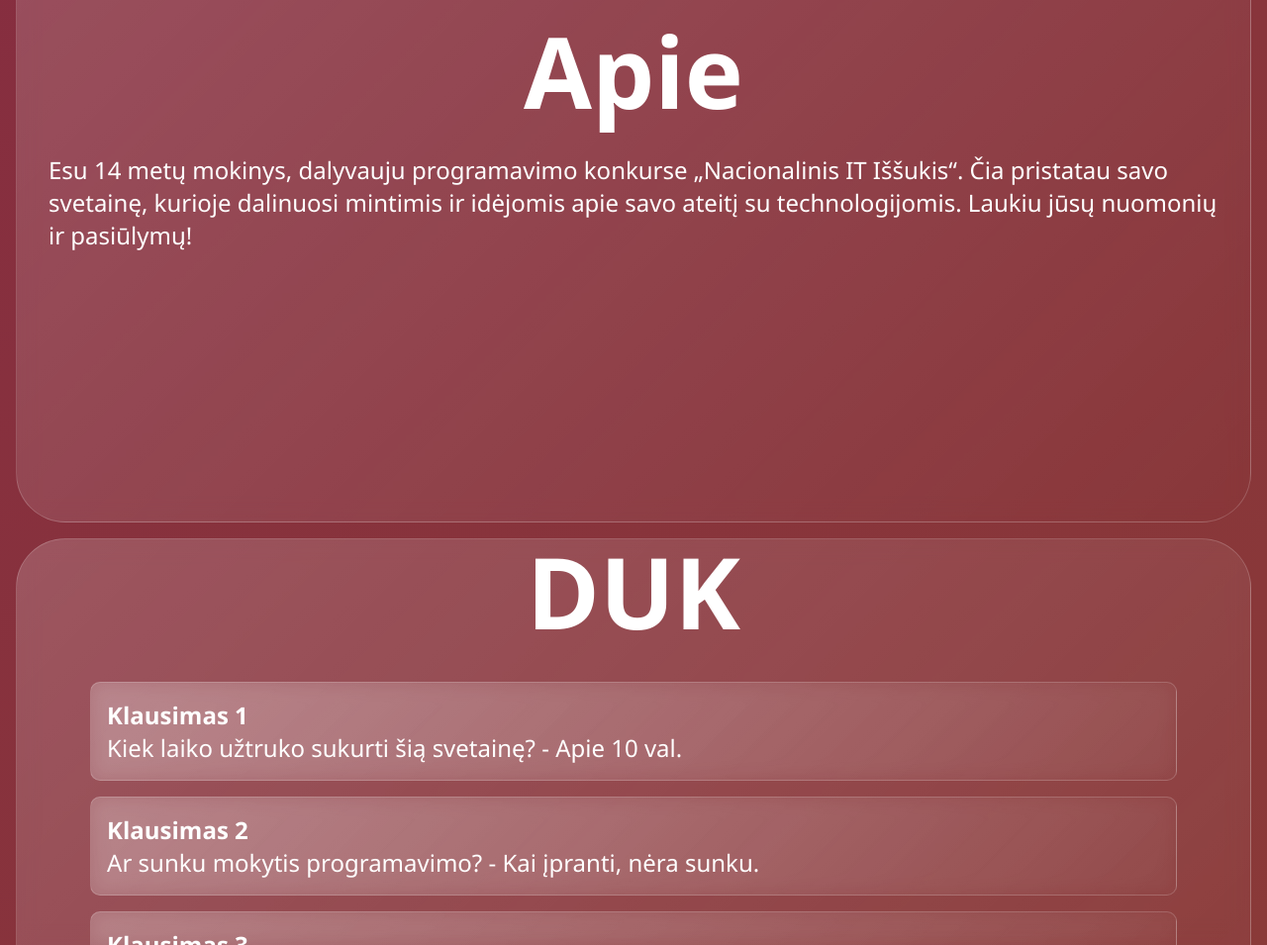
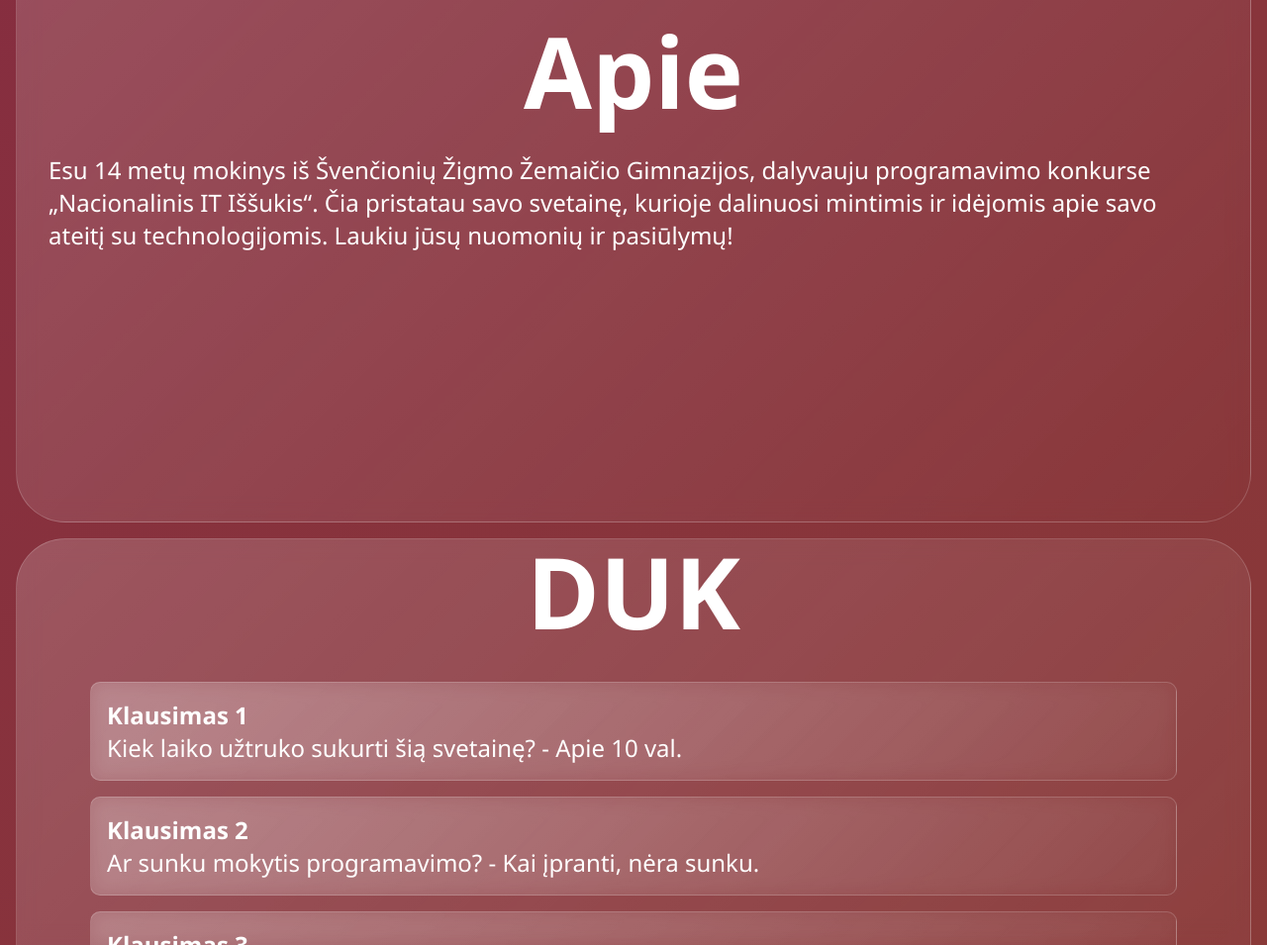
Before and after one commit to TMac5/ManoAteitisSuTechnologijomis, a plain HTML site: page index.html in a window 1280 px wide. Shown: the part 1322-2277 px from the top of the page at 99% size. Drawn offline with Linux system fonts and the light colour scheme.

Commit message:
Update index.html

```diff
--- a/index.html
+++ b/index.html
@@ -41,7 +41,7 @@
     </section>
     <section id="about">
         <h1>Apie</h1>
-        <p>Esu 14 metų mokinys, dalyvauju programavimo konkurse „Nacionalinis IT Iššukis“. Čia pristatau savo svetainę, kurioje dalinuosi mintimis ir idėjomis apie savo ateitį su technologijomis. Laukiu jūsų nuomonių ir pasiūlymų!</p>
+        <p>Esu 14 metų mokinys iš Švenčionių Žigmo Žemaičio Gimnazijos, dalyvauju programavimo konkurse „Nacionalinis IT Iššukis“. Čia pristatau savo svetainę, kurioje dalinuosi mintimis ir idėjomis apie savo ateitį su technologijomis. Laukiu jūsų nuomonių ir pasiūlymų!</p>
     </section>
     <section id="faq">
         <h1>DUK</h1>
```
